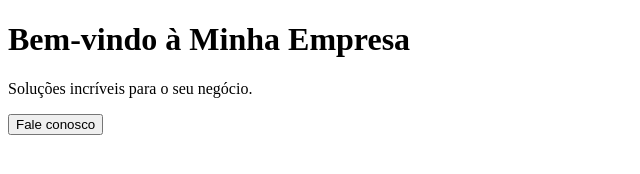
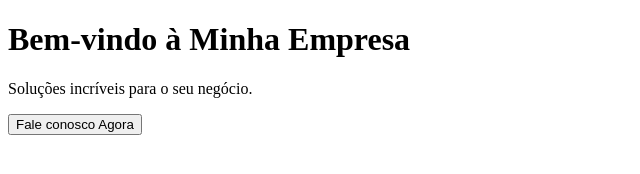
Before and after one commit to Leonardo0414/landing-page-empresa, a plain HTML site: page index.html in a window 1280 px wide. Shown: the full height of the page, 0-640 px from the left. Drawn offline with Linux system fonts and the light colour scheme.

Commit message:
Simulando Conflito

```diff
--- a/index.html
+++ b/index.html
@@ -8,7 +8,7 @@
     <header>
       <h1>Bem-vindo à Minha Empresa</h1>
       <p>Soluções incríveis para o seu negócio.</p>
-     <button>Fale conosco</button>
+     <button>Fale conosco Agora</button>
     </header>
   </body>
 </html>
```
